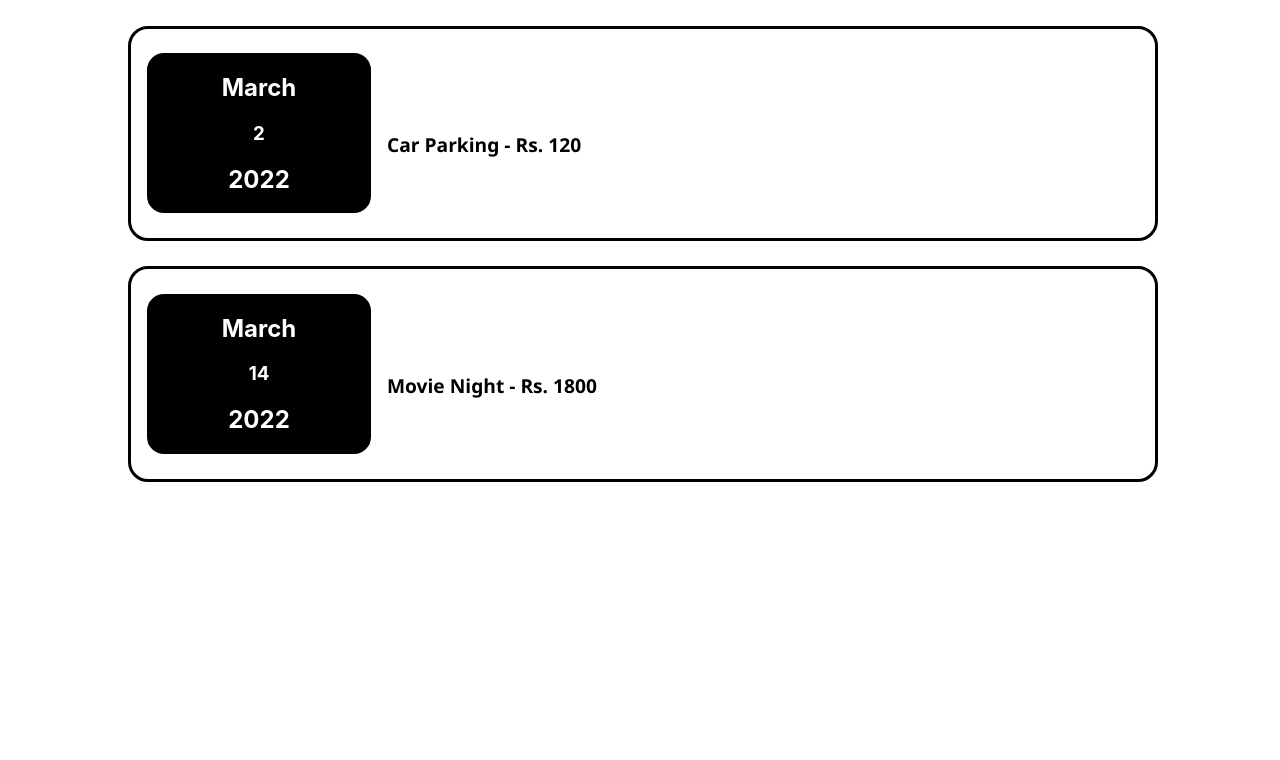
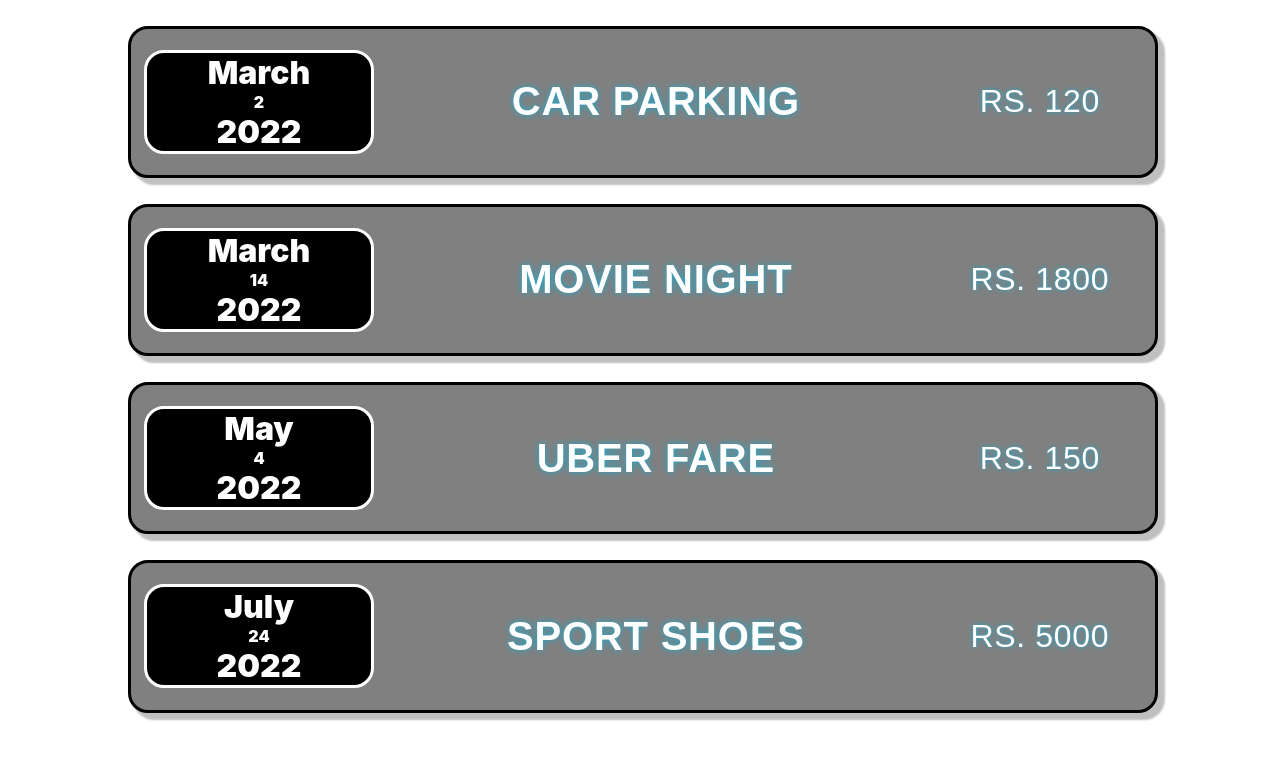
Before and after one commit to the-himanshu/expense-tracker, a React (Create React App) app: page / in a window 1280 px wide. Shown: the top 760 px of the page. Built offline with nearby package versions, Linux system fonts and the light colour scheme.

Commit message:
improved css

```diff
--- a/src/App.js
+++ b/src/App.js
@@ -1,4 +1,3 @@
-import logo from './logo.svg';
 import './App.css';
 import ExpenseList from './components/ExpenseList';
 
--- a/src/components/ExpenseDate.js
+++ b/src/components/ExpenseDate.js
@@ -7,9 +7,9 @@ function ExpenseDate(props) {
 
     return (
         <div className="expense-date">
-        <h2>{month}</h2>
-        <h3>{day}</h3>
-        <h2>{year}</h2>
+        <div className="expense-date-month">{month}</div>
+        <div className="expense-date-day">{day}</div>
+        <div className="expense-date-year">{year}</div>
         </div>
     )
 }
--- a/src/components/ExpenseItem.js
+++ b/src/components/ExpenseItem.js
@@ -11,7 +11,12 @@ function ExpenseItem(props) {
                 <h4><ExpenseDate date={props.date}></ExpenseDate></h4>
             </div>
             <div className="expense-item-right-subsection">
-                {title} - {cost}
+                <div className="expense-title">
+                    {title}
+                </div>
+                <div className="expense-cost">
+                    {cost}
+                </div>
             </div>
         </div>
     )
--- a/src/components/ExpenseList.js
+++ b/src/components/ExpenseList.js
@@ -12,6 +12,16 @@ function ExpenseList() {
             "title" : "Movie Night",
             "cost" : "Rs. 1800",
             "date" : new Date(2022, 2, 14)
+        },
+        {
+            "title" : "Uber Fare",
+            "cost" : "Rs. 150",
+            "date" : new Date(2022, 4, 4)
+        },
+        {
+            "title" : "Sport Shoes",
+            "cost" : "Rs. 5000",
+            "date" : new Date(2022, 6, 24)
         }
     ]
 
@@ -19,6 +29,8 @@ function ExpenseList() {
         <div>
         <div className="expense-item-outer"><ExpenseItem date={expenseList[0].date} title={expenseList[0].title} cost={expenseList[0].cost}></ExpenseItem></div>
         <div className="expense-item-outer"><ExpenseItem date={expenseList[1].date} title={expenseList[1].title} cost={expenseList[1].cost}></ExpenseItem></div>
+        <div className="expense-item-outer"><ExpenseItem date={expenseList[2].date} title={expenseList[2].title} cost={expenseList[2].cost}></ExpenseItem></div>
+        <div className="expense-item-outer"><ExpenseItem date={expenseList[3].date} title={expenseList[3].title} cost={expenseList[3].cost}></ExpenseItem></div>
         </div>
     )
 }
--- a/src/styles/ExpenseDate.css
+++ b/src/styles/ExpenseDate.css
@@ -8,3 +8,15 @@
     background-color: black;
     font-weight: bolder;
 }
+
+.expense-date-month {
+    font-size: 32px;
+}
+
+.expense-date-date {
+    font-size: 48px;
+}
+
+.expense-date-year {
+    font-size: 32px;
+}
--- a/src/styles/ExpenseItem.css
+++ b/src/styles/ExpenseItem.css
@@ -8,9 +8,35 @@
 
 .expense-item-right-subsection {
     flex: 75%;
-    font-family: 'Segoe UI', Tahoma, Geneva, Verdana, sans-serif;
-    font-size: larger;
-    font-weight: bold;
-    text-align: left;
-    margin-top: 10%;
+    display: flex;
 }
+
+.expense-title {
+    flex: 70%;
+    font-family: 'Montserrat', Arial, sans-serif;
+    font-size: 40px;
+    font-weight: 700;
+    color: #fff;
+    letter-spacing: 0.02em;
+    text-transform: uppercase;
+    text-shadow: 0 0 0.15em #1da9cc;
+    user-select: none;
+    white-space: nowrap;
+    text-align: center;
+    align-self: center;
+}
+
+.expense-cost {
+    flex: 30%;
+    font-family: 'Montserrat', Arial, sans-serif;
+    font-size: 32px;
+    font-weight: 500;
+    color: #fff;
+    letter-spacing: 0.02em;
+    text-transform: uppercase;
+    text-shadow: 0 0 0.15em #1da9cc;
+    user-select: none;
+    white-space: nowrap;
+    text-align: center;
+    align-self: center;
+}
--- a/src/styles/ExpenseList.css
+++ b/src/styles/ExpenseList.css
@@ -6,4 +6,8 @@
     margin-bottom: 2%;
     margin-top: 2%;
     width: 80%;
+    height: 20%;
+    justify-content: center;
+    background-color: gray;
+    box-shadow: 6px 6px 2px 1px rgba(0, 0, 0, 0.25);
 }
```
